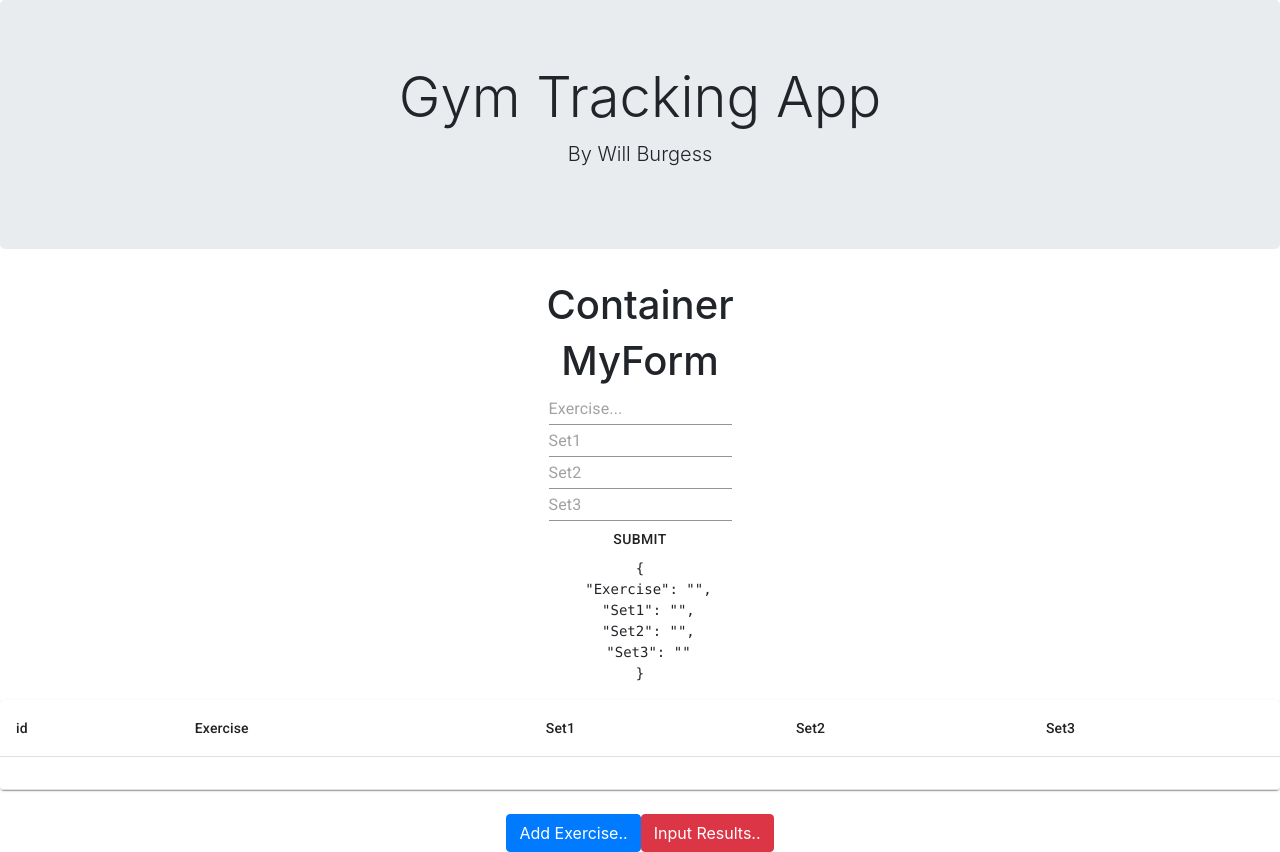
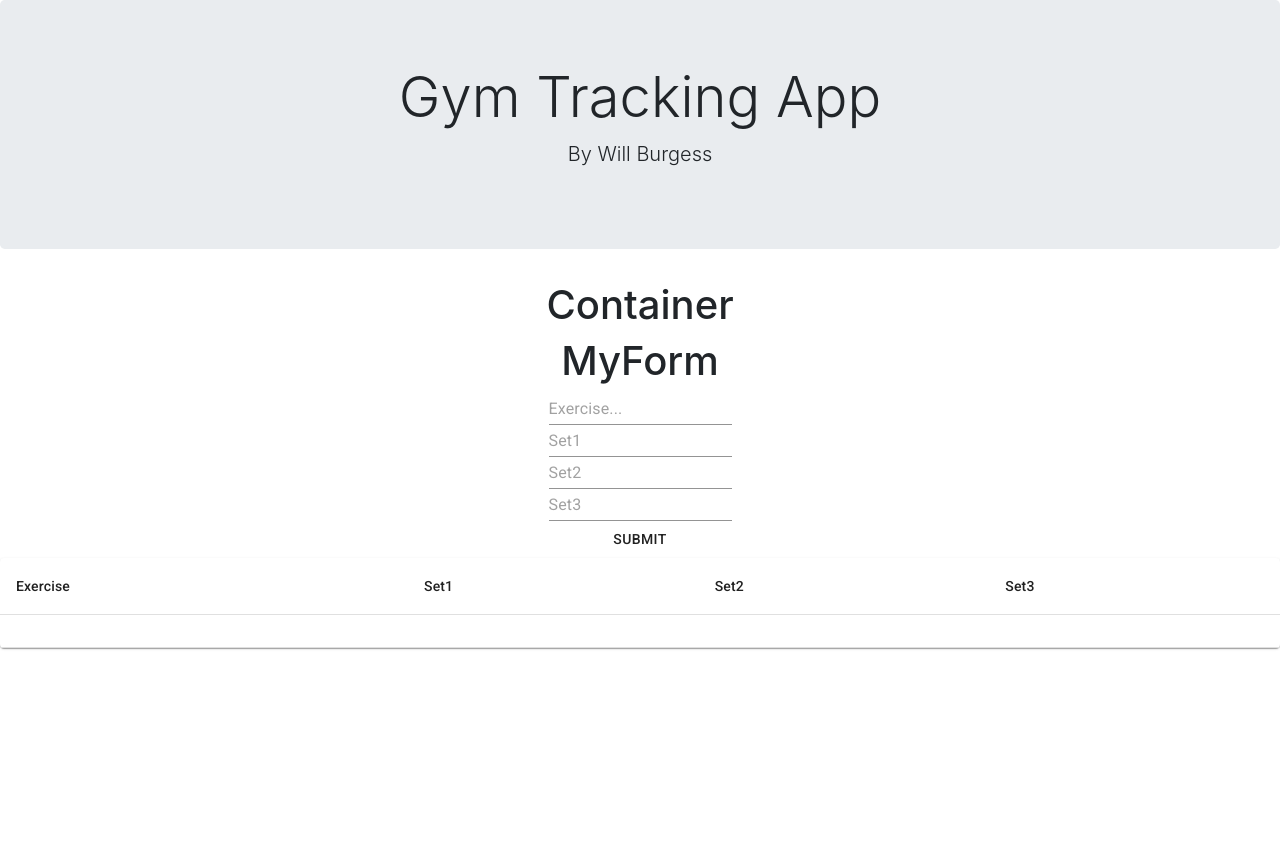
Before and after one commit to NisLox/gymtracker, a React (Create React App) app in the folder GymTracker/: page / in a window 1280 px wide. After the commit the page ends 800 px from the top, so only its background shows below. Built offline with nearby package versions, Linux system fonts and the light colour scheme.

Commit message:
tidied it up

```diff
--- a/GymTracker/src/app-Component/container-Component/exerciseTable-Component/exerciseTable.js
+++ b/GymTracker/src/app-Component/container-Component/exerciseTable-Component/exerciseTable.js
@@ -23,9 +23,6 @@ const ExerciseTable = () => {
                     }])
                 }} />
             <MyTable rows={rows} />
-            <br />
-            <AddExerciseButton name="Add Exercise.." />
-            <InputResultsButton name="Input Results.."/>
         </div>
 
     )
--- a/GymTracker/src/app-Component/container-Component/exerciseTable-Component/myTable.js
+++ b/GymTracker/src/app-Component/container-Component/exerciseTable-Component/myTable.js
@@ -14,7 +14,6 @@ export default function SimpleTable({rows}) {
       <Table>
         <TableHead>
           <TableRow>
-            <TableCell>id</TableCell>
             <TableCell>Exercise</TableCell>
             <TableCell>Set1</TableCell>
             <TableCell>Set2</TableCell>
@@ -25,7 +24,6 @@ export default function SimpleTable({rows}) {
         <TableBody>
           {rows.map(row => (
             <TableRow key={row.id}>
-            <TableCell> {row.id} </TableCell>
               <TableCell >{row.Exercise}</TableCell>
               <TableCell >{row.Set1}</TableCell>
               <TableCell >{row.Set2}</TableCell>
--- a/GymTracker/src/app-Component/container-Component/myForm.js
+++ b/GymTracker/src/app-Component/container-Component/myForm.js
@@ -61,9 +61,6 @@ class MyForm extends React.Component {
                             </div>
 
                         <Button type="submit">submit</Button>
-                        <pre>
-                            {JSON.stringify(values, null,2)}
-                        </pre>
 
                     </Form>
                     )}
```
